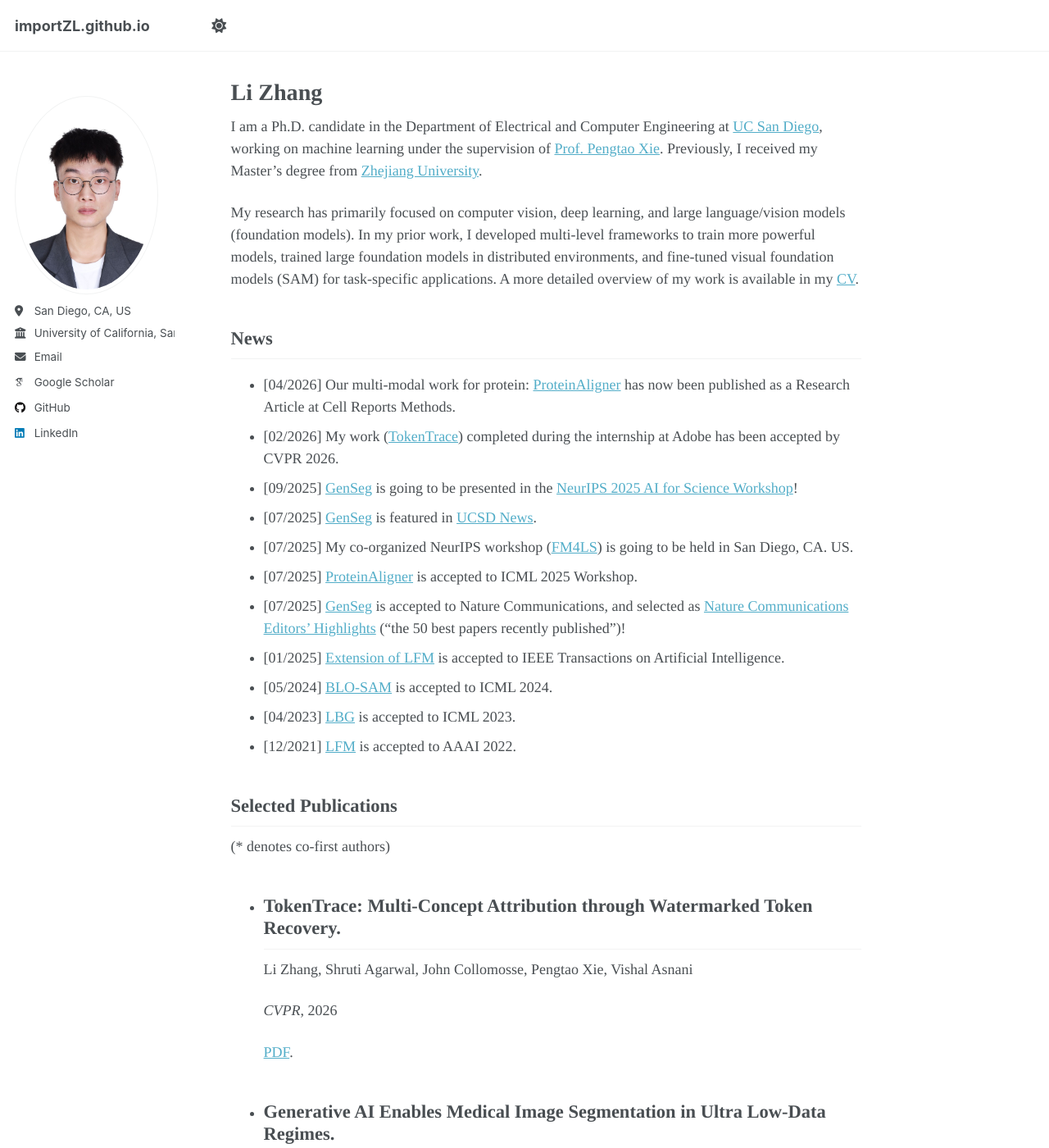
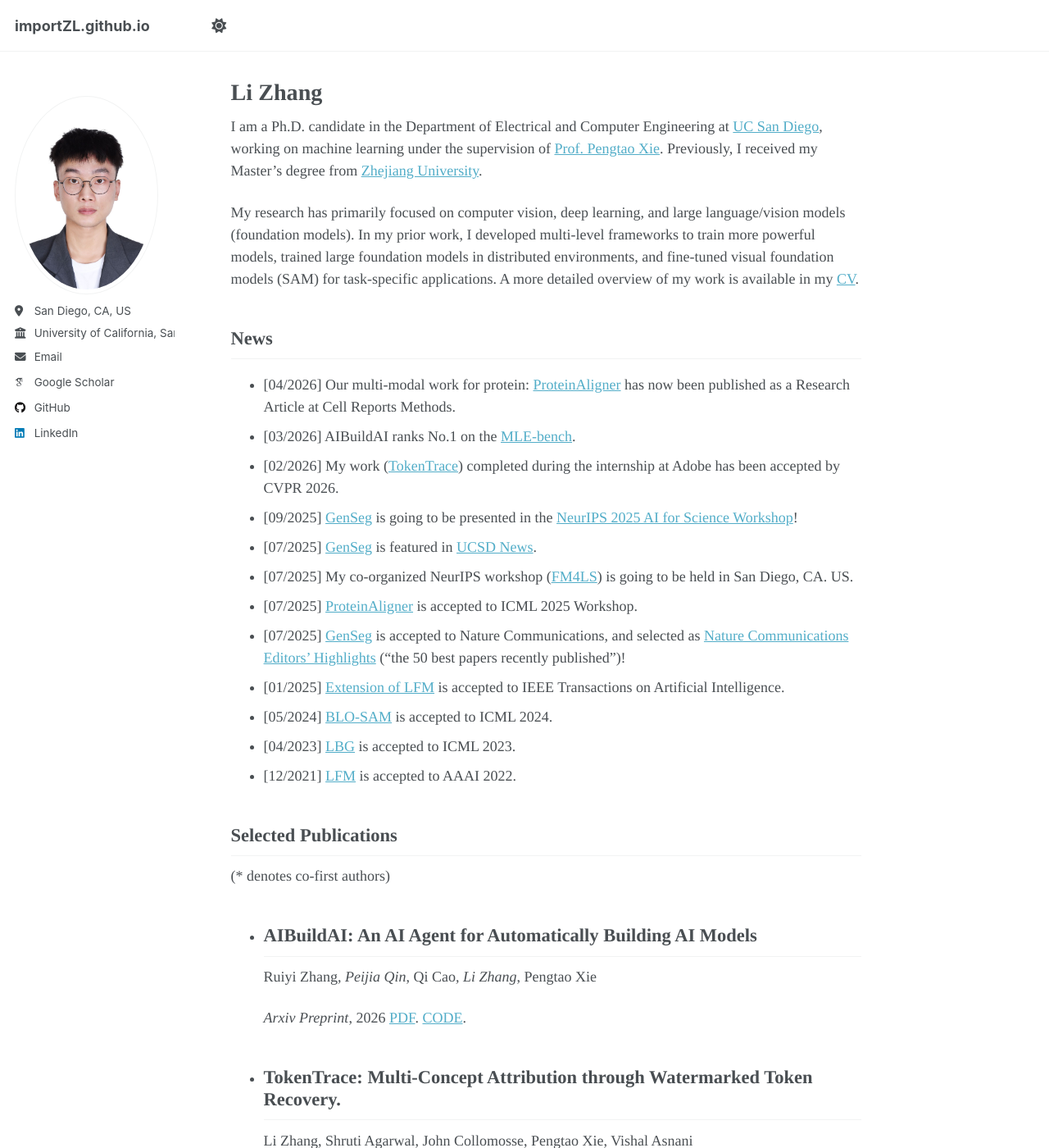
Before and after one commit to importZL/importZL.github.io, a Jekyll site: the page built from _pages/about.md, in a window 1280 px wide and 1400 px high. Shown: the whole window at 82% size. Built offline with Jekyll 4.4.1, drawn with Linux system fonts in a browser that asks for light colours; some web fonts are replaced; a script that is not in the unit is left out.

Commit message:
Update about page with new publications and news
Added publication details for AIBuildAI and updated news section.

```diff
--- a/_pages/about.md
+++ b/_pages/about.md
@@ -17,6 +17,7 @@ My research has primarily focused on computer vision, deep learning, and large l
 News
 ------
 - [04/2026] Our multi-modal work for protein: [ProteinAligner](https://www.cell.com/cell-reports-methods/fulltext/S2667-2375(26)00107-4) has now been published as a Research Article at Cell Reports Methods.
+- [03/2026] AIBuildAI ranks No.1 on the [MLE-bench](https://github.com/openai/mle-bench/pull/126).
 - [02/2026] My work ([TokenTrace](https://arxiv.org/abs/2602.19019)) completed during the internship at Adobe has been accepted by CVPR 2026.
 - [09/2025] [GenSeg](https://www.nature.com/articles/s41467-025-61754-6) is going to be presented in the [NeurIPS 2025 AI for Science Workshop](https://ai4sciencecommunity.github.io/neurips25.html)!
 - [07/2025] [GenSeg](https://www.nature.com/articles/s41467-025-61754-6) is featured in [UCSD News](https://today.ucsd.edu/story/new-ai-tool-learns-to-read-medical-images-with-far-less-data).
@@ -31,6 +32,12 @@ News
 Selected Publications
 ------
 (* denotes co-first authors)
+
+- ## AIBuildAI: An AI Agent for Automatically Building AI Models
+  Ruiyi Zhang*, Peijia Qin*, Qi Cao*, Li Zhang*, Pengtao Xie
+
+  _Arxiv Preprint_, 2026
+  [PDF](https://arxiv.org/abs/2604.14455). [CODE](https://github.com/aibuildai/AI-Build-AI).
 
 - ## TokenTrace: Multi-Concept Attribution through Watermarked Token Recovery.
   Li Zhang, Shruti Agarwal, John Collomosse, Pengtao Xie, Vishal Asnani
```
